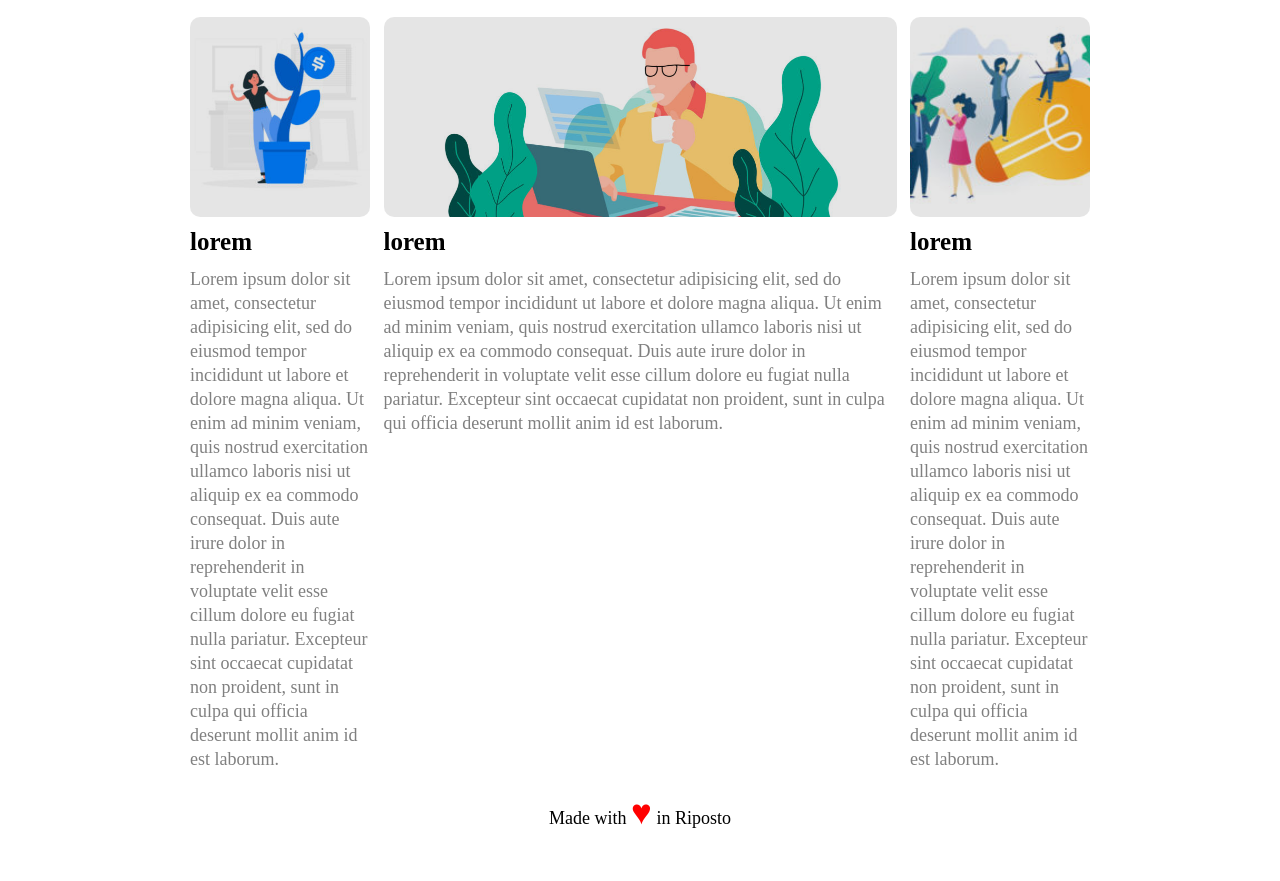
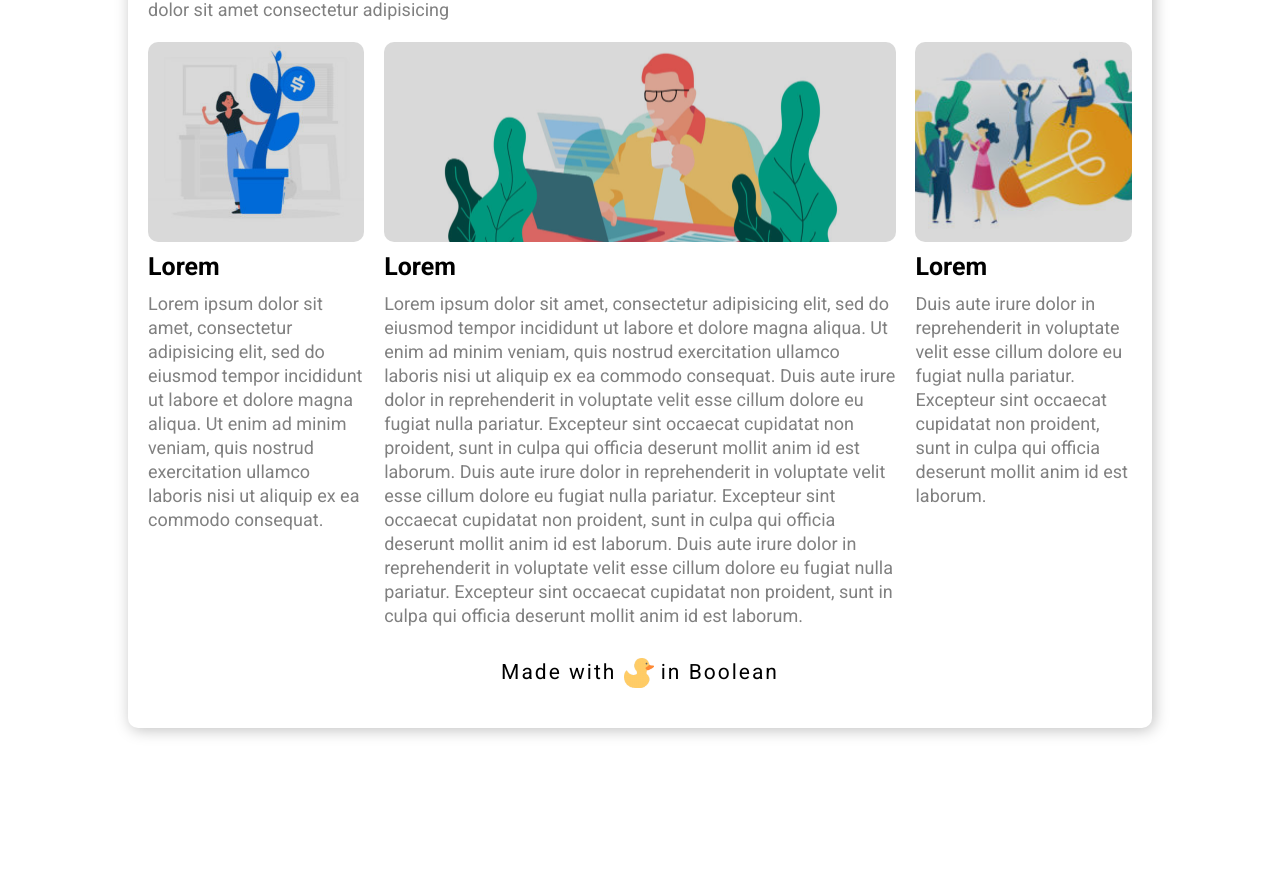
Before and after one commit to Maurizio-Grasso/htmlcss-wp, a plain HTML site: page index.html in a window 1280 px wide. Shown: the part 723-1604 px from the top of the page. After the commit the page ends 1471 px from the top, so only its background shows below. Drawn offline with Linux system fonts and the light colour scheme.

Commit message:
Progetto completo

```diff
--- a/css/master.css
+++ b/css/master.css
@@ -10,54 +10,57 @@
   clear:both;
 }
 
-body {
+body {  /* Queste regole saranno ereditate da tutto il testo, salvo successive indicazioni più specifiche*/
+  font-family: 'Roboto', sans-serif;
   font-size: 18px;
   line-height: 24px;
+  color:gray;
 }
 
 .wrapper { /* Centro l'intero contenuto e lo stacco dal body */
-  max-width:900px;
+  max-width:1024px;
   margin: 20px auto;
+  padding:20px;
+  border-radius: 10px;
+  box-shadow: 2px 2px 15px rgba(0, 0, 0, 0.25); /* Why not? */
+}
+
+h1, h3 { /* I titoli li voglio neri*/
+  color: black;
 }
 
 /*
-#######################
 Inizio Regole di header e Nav
-#######################
 */
-
 header img#logo {
-  height:50px;
+  height:60px;
 }
 
 nav ul#menu {
-  list-style: none;
+  list-style: none; /* togliamo il marcatore */
+  margin: 15px 0;
 }
-
 nav ul#menu li {
   display: inline-block;
   text-transform: uppercase;
-  line-height: 50px;
-  margin-right: 20px;
-  color: gray;
+  line-height: 30px;
+  margin-right: 15px;
+  padding-right:15px;
 }
-
+nav ul#menu li:not(:last-child) { /* Abbelliamolo un po' questo nav */
+  border-right: 1px solid lightgray;
+}
 /*
-#######################
 Fine Regole header/Nav
-#######################
 */
 
 
 /*
-#######################
-Immagini e layover
-#######################
+Regole per Immagini e layover
 */
-
 .layover {
   width: 100%;
-  background-color: rgba(0, 0, 0, 0.1);
+  background-color: rgba(0, 0, 0, 0.15);
 }
 .inner-article .layover {
   height: 200px;
@@ -77,79 +80,85 @@ Immagini e layover
 .layover , .layover > img {
   border-radius: 10px;
 }
+/*
+Fine Regole per Immagini e layover
+*/
 
 /*
-############################
  Inizio Regole Slider/Img.Hero
-############################
 */
-
 section#image-hero {
   position: relative;
   margin: 20px auto;
   height: 450px;
 }
-
 .text-over {
   position: absolute;
   bottom: 0;
-  width:60%;
-  padding:5%;
+  width:70%;
+  padding:20px;
   color:white;
 }
 .text-over h2 {
-  font-size: 35px;
-  line-height: 40px;
-  margin-bottom: 15px;
+  font-size: 30px;
+  line-height: 35px;
+  margin-bottom: 10px;
 }
-
 /*
-############################
  Fine Regole Slider/Img.Hero
-############################
 */
 
 
+/*
+Istruzioni relative ad .inner-article ed al suo contenuto (tre colonne e barra superiore)
+*/
 .inner-article > div {
-  float: left;  /* Tutti i figli diretti di inner-article saranno flottati a sinistra */
+  float: left;  /* Tutti i div figli diretti di inner-article saranno flottati a sinistra */
 }
 
-.inner-article p {
-  color:gray;
+.inner-article > #barra-superiore {
+  width: 100%;
+  padding: 20px 0;
+}
+.inner-article > #barra-superiore h1 {
+  font-size: 45px;
+  line-height: 60px;
+}
+
+.inner-article > #colonna-centrale {
+  width:52%;
+  margin: 0 2%;
+}
+.inner-article > #colonna-sinistra ,
+.inner-article > #colonna-destra {
+  width: 22%;
 }
 
 .inner-article h3 {
   font-size: 25px;
   line-height: 50px;
   font-weight: 600;
+  text-transform: capitalize;
 }
+/*
+Fine Istruzioni relative ad .inner-article
+*/
 
-.inner-article > #barra-superiore {
-  width: 100%;
-  padding: 20px 0;
-}
-
-.inner-article > #barra-superiore h1 {
-  font-size: 45px;
-  line-height: 60px;
-}
-
-.inner-article > .colonna#colonna-centrale {
-  width:57%;
-  margin: 0 1.5%;
-}
-.inner-article > .colonna#colonna-sinistra ,
-.inner-article > .colonna#colonna-destra {
-  width: 20%;
-}
-
+/*
+Anche il footer merita qualche regola
+*/
 footer {
   height: 50px;
-  margin: 30px auto;
+  margin-top: 30px;
   text-align: center;
+  color:black;
+  letter-spacing: 2px;
+  font-size: 21px;
 }
-
-footer .evidenziato {
-  color:red;
-  font-size: 35px;
+footer img {
+  height:30px;
+  vertical-align: middle;
 }
+/*
+Fine regole footer
+*/
--- a/index.html
+++ b/index.html
@@ -1,7 +1,8 @@
 <!DOCTYPE html>
 <html lang="it" dir="ltr">
   <head>
-    <!-- Link ad eventuali font -->
+    <link rel="preconnect" href="https://fonts.gstatic.com">
+    <link href="https://fonts.googleapis.com/css2?family=Roboto:wght@100;300;400;500;700;900&display=swap" rel="stylesheet">
     <link rel="stylesheet" href="css/master.css">
     <meta charset="utf-8">
     <title>Emulazione di un classico Blog Wordpress</title>
@@ -37,43 +38,46 @@
           </div>
         </section>
 
-        <div class="inner-article clearfix">
+        <!-- Inizio della parte principale della pagina (sezione con barra superiore e tre colonne) -->
+        <section class="inner-article clearfix">
 
           <div id="barra-superiore"> <!-- Barra superiore con il titolo dell'articolo -->
             <h1>Lorem Ipsum</h1>
-            <p>dolor sit amet</p>
+            <p>dolor sit amet consectetur adipisicing</p>
           </div>
 
-          <div class="colonna" id="colonna-sinistra">
+          <div id="colonna-sinistra">
             <div class="layover">
               <img src="img/img-1.jpg" alt="immagine 1">
             </div>
             <h3>lorem</h3>
-            <p>Lorem ipsum dolor sit amet, consectetur adipisicing elit, sed do eiusmod tempor incididunt ut labore et dolore magna aliqua. Ut enim ad minim veniam, quis nostrud exercitation ullamco laboris nisi ut aliquip ex ea commodo consequat. Duis aute irure dolor in reprehenderit in voluptate velit esse cillum dolore eu fugiat nulla pariatur. Excepteur sint occaecat cupidatat non proident, sunt in culpa qui officia deserunt mollit anim id est laborum.</p>
+            <p>Lorem ipsum dolor sit amet, consectetur adipisicing elit, sed do eiusmod tempor incididunt ut labore et dolore magna aliqua. Ut enim ad minim veniam, quis nostrud exercitation ullamco laboris nisi ut aliquip ex ea commodo consequat.</p>
           </div>
 
-          <div class="colonna" id="colonna-centrale">
+          <div id="colonna-centrale">
             <div class="layover">
-              <img src="img/banner-2.jpg" alt="immagine 1">
+              <img src="img/banner-2.jpg" alt="immagine 2">
             </div>
             <h3>lorem</h3>
-            <p>Lorem ipsum dolor sit amet, consectetur adipisicing elit, sed do eiusmod tempor incididunt ut labore et dolore magna aliqua. Ut enim ad minim veniam, quis nostrud exercitation ullamco laboris nisi ut aliquip ex ea commodo consequat. Duis aute irure dolor in reprehenderit in voluptate velit esse cillum dolore eu fugiat nulla pariatur. Excepteur sint occaecat cupidatat non proident, sunt in culpa qui officia deserunt mollit anim id est laborum.</p>
+            <p>Lorem ipsum dolor sit amet, consectetur adipisicing elit, sed do eiusmod tempor incididunt ut labore et dolore magna aliqua. Ut enim ad minim veniam, quis nostrud exercitation ullamco laboris nisi ut aliquip ex ea commodo consequat. Duis aute irure dolor in reprehenderit in voluptate velit esse cillum dolore eu fugiat nulla pariatur. Excepteur sint occaecat cupidatat non proident, sunt in culpa qui officia deserunt mollit anim id est laborum. Duis aute irure dolor in reprehenderit in voluptate velit esse cillum dolore eu fugiat nulla pariatur. Excepteur sint occaecat cupidatat non proident, sunt in culpa qui officia deserunt mollit anim id est laborum. Duis aute irure dolor in reprehenderit in voluptate velit esse cillum dolore eu fugiat nulla pariatur. Excepteur sint occaecat cupidatat non proident, sunt in culpa qui officia deserunt mollit anim id est laborum.</p>
           </div>
 
-          <div class="colonna" id="colonna-destra">
+          <div id="colonna-destra">
             <div class="layover">
-              <img src="img/img-3.jpg" alt="immagine 1">
+              <img src="img/img-3.jpg" alt="immagine 3">
             </div>
             <h3>lorem</h3>
-            <p>Lorem ipsum dolor sit amet, consectetur adipisicing elit, sed do eiusmod tempor incididunt ut labore et dolore magna aliqua. Ut enim ad minim veniam, quis nostrud exercitation ullamco laboris nisi ut aliquip ex ea commodo consequat. Duis aute irure dolor in reprehenderit in voluptate velit esse cillum dolore eu fugiat nulla pariatur. Excepteur sint occaecat cupidatat non proident, sunt in culpa qui officia deserunt mollit anim id est laborum.</p>
+            <p>Duis aute irure dolor in reprehenderit in voluptate velit esse cillum dolore eu fugiat nulla pariatur. Excepteur sint occaecat cupidatat non proident, sunt in culpa qui officia deserunt mollit anim id est laborum.</p>
           </div>
 
-        </div> <!-- Fine inner-container -->
+        </section>
+        <!-- Fine parte principale della pagina (sezione con barra superiore e tre colonne) -->
 
-      </main>
+      </main> <!-- Fine main -->
 
-      <footer> Made with <span class="evidenziato">&hearts;</span> in Riposto</footer>
+      <footer> Made with <img src="img/duck.png" alt="mascotte di boolean"> in Boolean</footer>
 
     </div> <!-- Fine Wrapper -->
+
   </body>
 </html>
```
Also changed, not shown: img/duck.png (added). Lines whose indentation alone changed are shown as unchanged.
